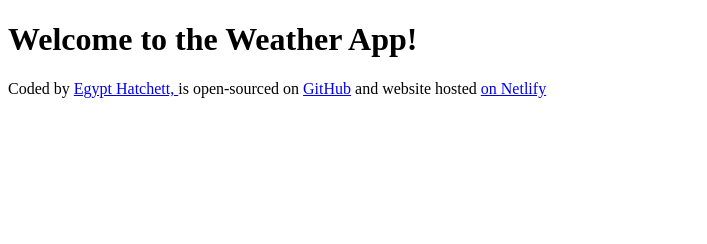
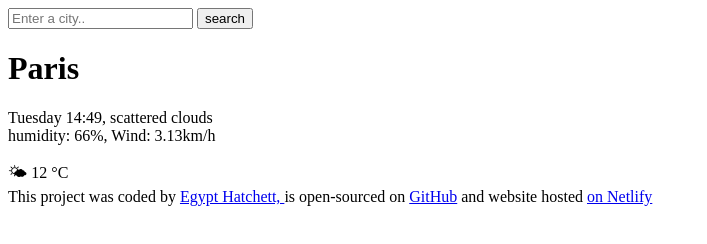
Before and after one commit to ehatche1/egypts-weather-app, a plain HTML site: page index.html in a window 1280 px wide. Shown: the whole page, without its empty margins (0-707 px from the left). Drawn offline with Linux system fonts and the light colour scheme.

Commit message:
added html to the project

```diff
--- a/index.html
+++ b/index.html
@@ -6,9 +6,25 @@
     <title>Egypt's Weather app</title>
   </head>
   <body>
-    <h1>Welcome to the Weather App!</h1>
+    <header>
+      <form>
+        <input type="search" placeholder="Enter a city.." />
+        <input type="submit" value="search" />
+      </form>
+    </header>
+    <main>
+      <div>
+        <h1>Paris</h1>
+        <p>
+          Tuesday 14:49, scattered clouds
+          <br />
+          humidity: 66%, Wind: 3.13km/h
+        </p>
+      </div>
+      <div>🌤 12 °C</div>
+    </main>
     <footer>
-      Coded by
+      This project was coded by
       <a href="https://github.com/ehatche1" target="_blank">
         Egypt Hatchett,
       </a>
```
Also changed, not shown: 1 other file.
